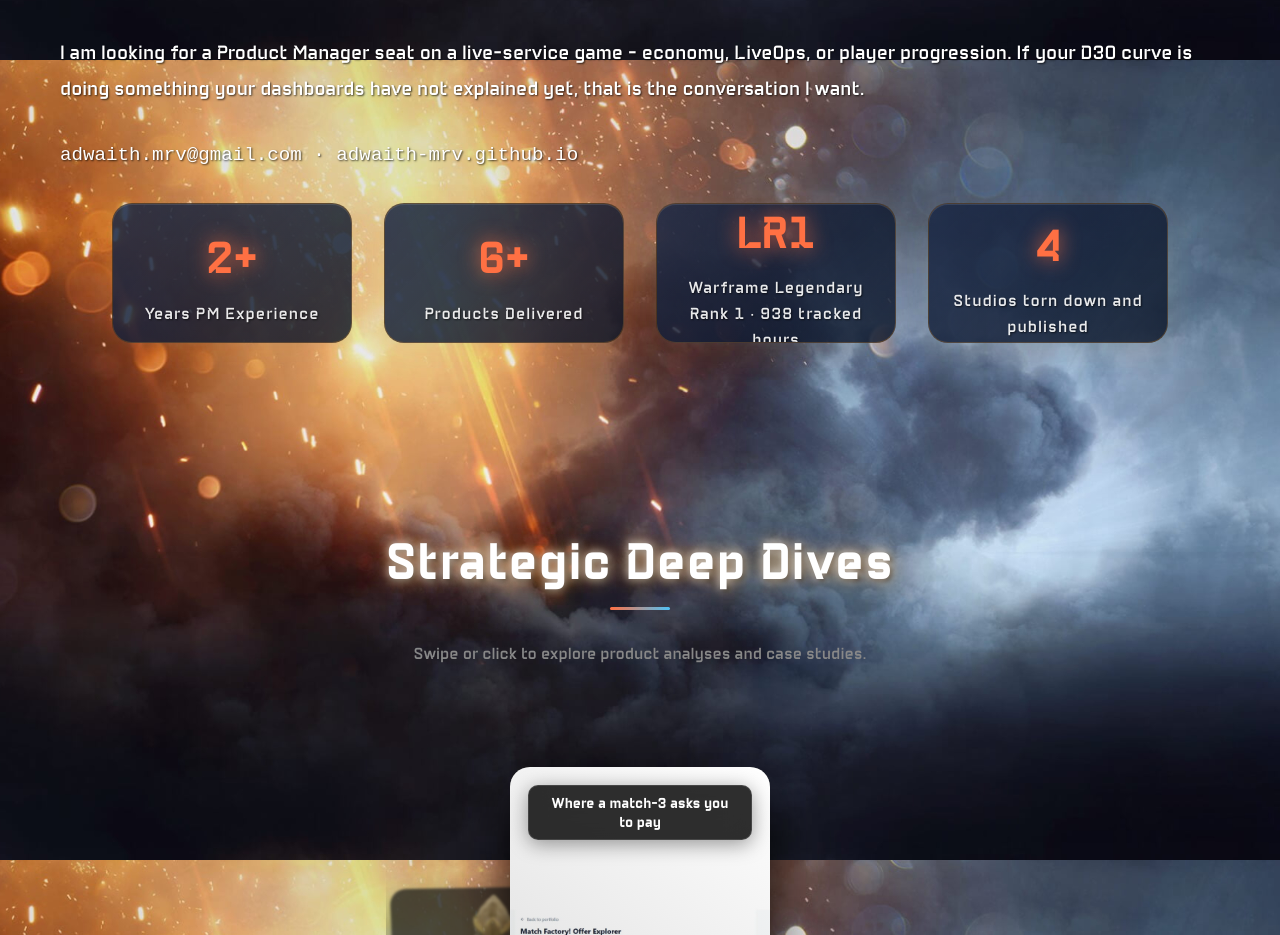
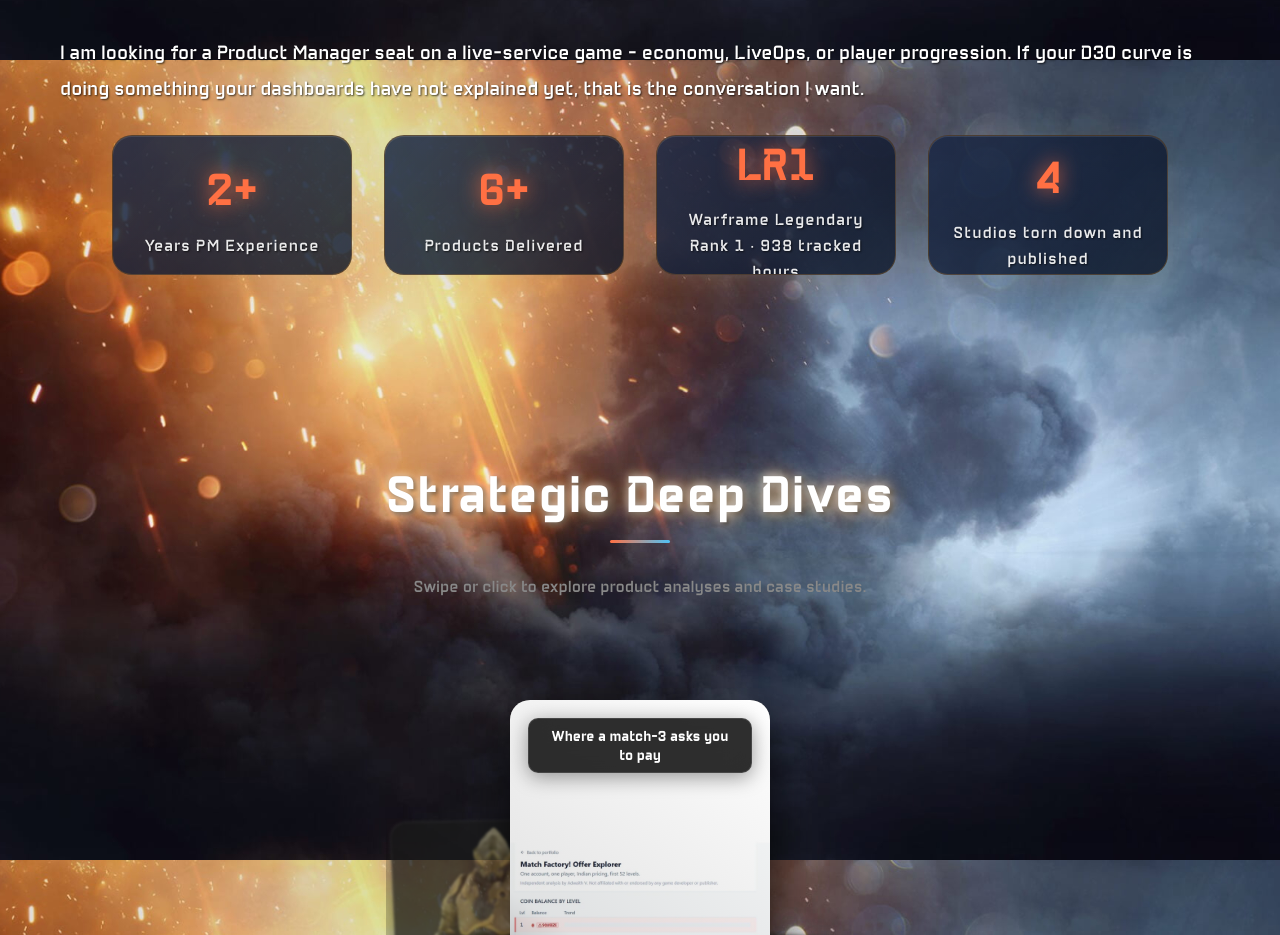
Before and after one commit to adwaith-mrv/adwaith-mrv.github.io, a React (Create React App) app: page /#/ in a window 1280 px wide. Shown: the part 1540-2475 px from the top of the page. Built offline with nearby package versions, Linux system fonts and the light colour scheme; no server answers.

Commit message:
chore: remove email and domain line from About Me section

```diff
--- a/src/pages/Home/Home.jsx
+++ b/src/pages/Home/Home.jsx
@@ -228,7 +228,6 @@ const Home = () => {
                         <p>Since July 2025 I have published measured teardowns of live-service systems - Digital Extremes, EA, Valve, Netflix × Mattel - modelled in Machinations under declared protocols. Certified Game Economy Designer.</p>
                         <p>Before that, two years as a Product Manager at Bajaj Finserv: a 0-to-1 digital lending platform taken from 1% to 100% of traffic in six weeks with zero P0 blockers, +15% application conversion, -40% transmission failure rates.</p>
                         <p>I am looking for a Product Manager seat on a live-service game - economy, LiveOps, or player progression. If your D30 curve is doing something your dashboards have not explained yet, that is the conversation I want.</p>
-                        <p className="about-contact-line"><code>adwaith.mrv@gmail.com · adwaith-mrv.github.io</code></p>
                     </div>
 
                     <div className="about-stats-row fade-in">
```
Also changed, not shown: 1 other file (tests, documents, lock files or other folders).
